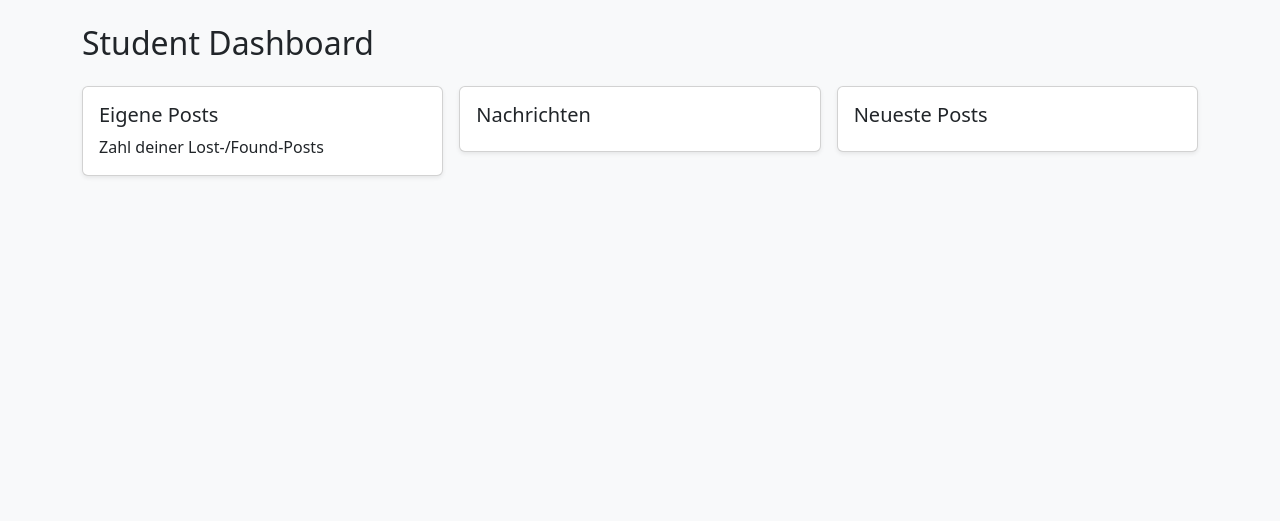
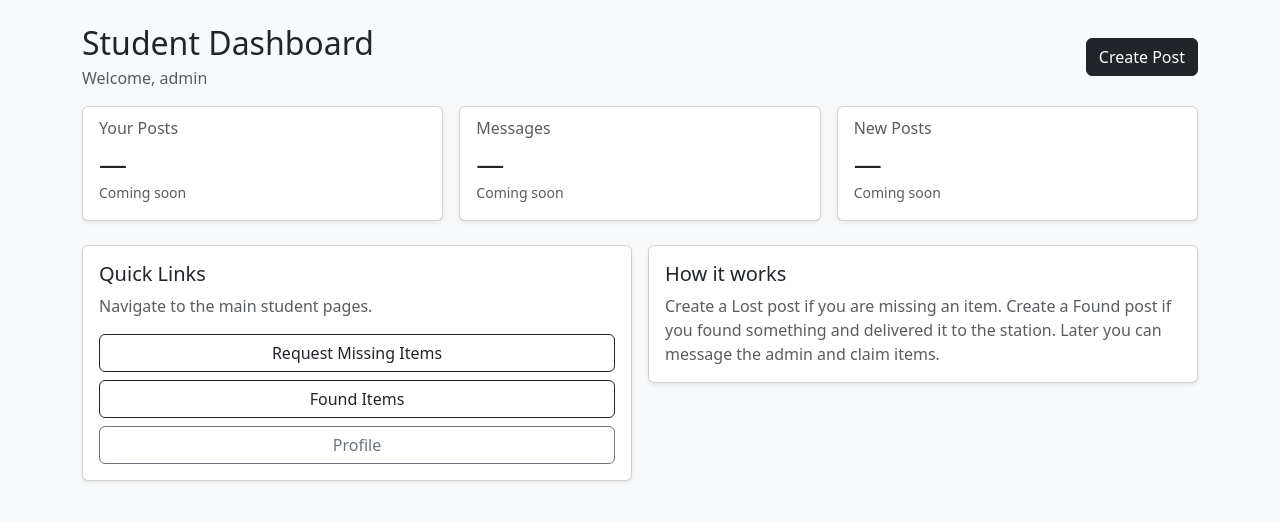
Before and after one commit to namvuberlin/web_app_projekt_lost_and_found_HWR, a Flask app: page /student/dashboard in a window 1280 px wide. Shown: the part 56-577 px from the top of the page. Run offline with Flask 3, Linux system fonts and the light colour scheme; a user stored in the database is signed in.

Commit message:
Student UI with placeholder

```diff
--- a/APP/app.py
+++ b/APP/app.py
@@ -142,6 +142,12 @@ def student_dashboard():
 def student_lost():
     return render_template('student/lost.html')
 
+@app.route('/student/post/new')
+@login_required
+def student_new_post():
+    return render_template('student/new_post.html')
+
+
 @app.route('/student/found')
 @login_required
 def student_found():
--- a/APP/templates/student/dashboard.html
+++ b/APP/templates/student/dashboard.html
@@ -1,17 +1,22 @@
 {% extends 'base.html' %}
-
 {% block title %}Student Dashboard{% endblock %}
 
 {% block content %}
-<h2 class="mb-4">Student Dashboard</h2>
+<div class="d-flex justify-content-between align-items-center mb-3">
+  <div>
+    <h2 class="mb-1">Student Dashboard</h2>
+    <div class="text-muted">Welcome, {{ session.get('username') }}</div>
+  </div>
+  <a class="btn btn-dark" href="{{ url_for('student_new_post') }}">Create Post</a>
+</div>
 
-<div class="row g-3">
-
+<div class="row g-3 mb-4">
   <div class="col-md-4">
     <div class="card shadow-sm">
       <div class="card-body">
-        <h5 class="card-title">Eigene Posts</h5>
-        <p class="card-text">Zahl deiner Lost-/Found-Posts</p>
+        <h6 class="card-subtitle text-muted mb-2">Your Posts</h6>
+        <h3 class="mb-0">—</h3>
+        <small class="text-muted">Coming soon</small>
       </div>
     </div>
   </div>
@@ -19,8 +24,9 @@
   <div class="col-md-4">
     <div class="card shadow-sm">
       <div class="card-body">
-        <h5 class="card-title">Nachrichten</h5>
-        <p class="card-text"></p>
+        <h6 class="card-subtitle text-muted mb-2">Messages</h6>
+        <h3 class="mb-0">—</h3>
+        <small class="text-muted">Coming soon</small>
       </div>
     </div>
   </div>
@@ -28,11 +34,39 @@
   <div class="col-md-4">
     <div class="card shadow-sm">
       <div class="card-body">
-        <h5 class="card-title">Neueste Posts</h5>
-        <p class="card-text"></p>
+        <h6 class="card-subtitle text-muted mb-2">New Posts</h6>
+        <h3 class="mb-0">—</h3>
+        <small class="text-muted">Coming soon</small>
+      </div>
+    </div>
+  </div>
+</div>
+
+<div class="row g-3">
+  <div class="col-md-6">
+    <div class="card shadow-sm">
+      <div class="card-body">
+        <h5 class="card-title">Quick Links</h5>
+        <p class="text-muted mb-3">Navigate to the main student pages.</p>
+        <div class="d-grid gap-2">
+          <a class="btn btn-outline-dark" href="{{ url_for('student_lost') }}">Request Missing Items</a>
+          <a class="btn btn-outline-dark" href="{{ url_for('student_found') }}">Found Items</a>
+          <a class="btn btn-outline-secondary" href="{{ url_for('student_profile') }}">Profile</a>
+        </div>
       </div>
     </div>
   </div>
 
+  <div class="col-md-6">
+    <div class="card shadow-sm">
+      <div class="card-body">
+        <h5 class="card-title">How it works</h5>
+        <p class="mb-0 text-muted">
+          Create a Lost post if you are missing an item. Create a Found post if you found something
+          and delivered it to the station. Later you can message the admin and claim items.
+        </p>
+      </div>
+    </div>
+  </div>
 </div>
 {% endblock %}
```
Also changed, not shown: APP/templates/student/found.html (+51 -3 lines), APP/templates/student/lost.html (+50 -3 lines), APP/templates/student/new_post.html (added, +49 -0 lines), APP/templates/student/profile.html (+21 -4 lines).
